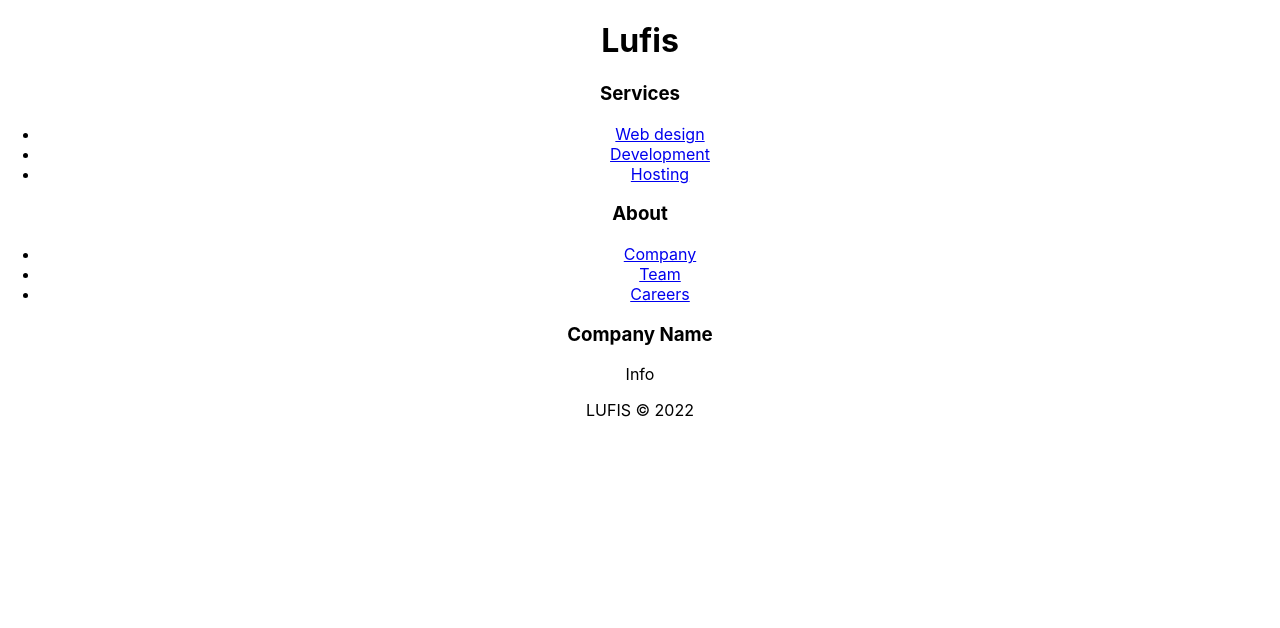
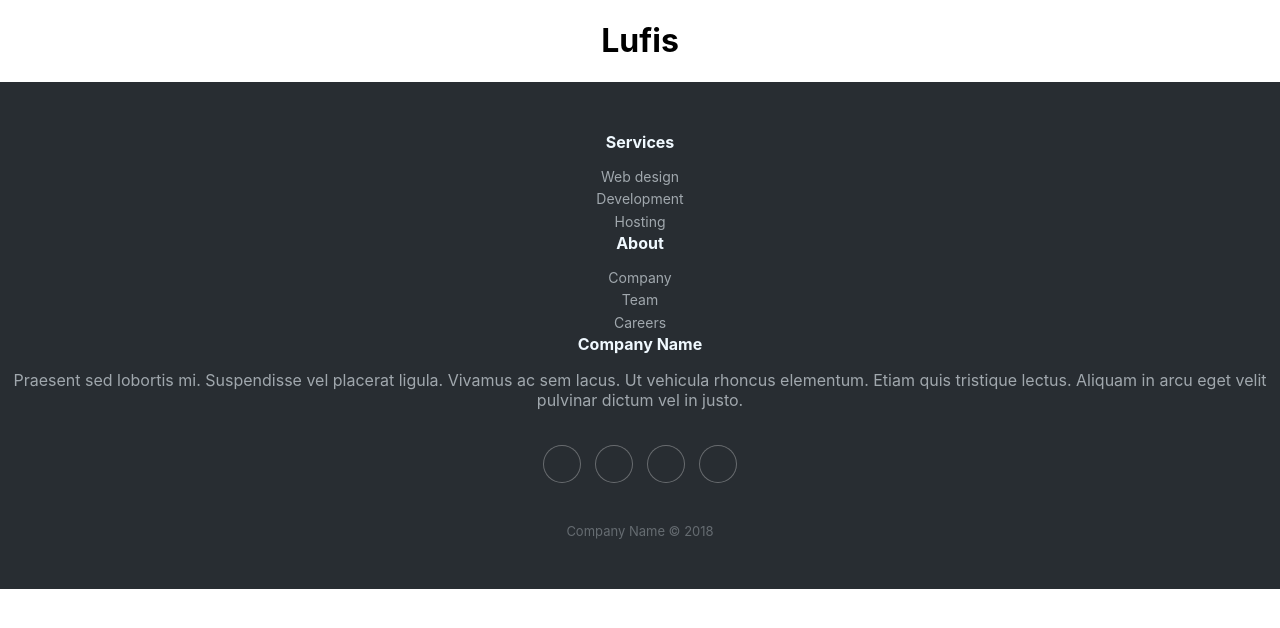
Before and after one commit to ametehan/lufisreact, a React (Create React App) app: page / in a window 1280 px wide. Shown: the top 628 px of the page. Built offline with nearby package versions, Linux system fonts and the light colour scheme.

Commit message:
cük numan

```diff
--- a/src/components/Footer.js
+++ b/src/components/Footer.js
@@ -3,6 +3,9 @@ import "./FooterStyles.css";
 
 const Footer = () => {
   return (
+    <div class="container">
+      <body>
+        <div class="footer-dark">
           <footer>
             <div class="container">
               <div class="row">
@@ -36,7 +39,12 @@ const Footer = () => {
                 </div>
                 <div class="col-md-6 item text">
                   <h3>Company Name</h3>
-            <p>Info</p>
+                  <p>
+                    Praesent sed lobortis mi. Suspendisse vel placerat ligula.
+                    Vivamus ac sem lacus. Ut vehicula rhoncus elementum. Etiam
+                    quis tristique lectus. Aliquam in arcu eget velit pulvinar
+                    dictum vel in justo.
+                  </p>
                 </div>
                 <div class="col item social">
                   <a href="#">
@@ -53,9 +61,14 @@ const Footer = () => {
                   </a>
                 </div>
               </div>
-        <p class="copyright">LUFIS © 2022</p>
+              <p class="copyright">Company Name © 2018</p>
             </div>
           </footer>
+        </div>
+        <script src="https://cdnjs.cloudflare.com/ajax/libs/jquery/3.2.1/jquery.min.js"></script>
+        <script src="https://cdnjs.cloudflare.com/ajax/libs/twitter-bootstrap/4.1.3/js/bootstrap.bundle.min.js"></script>
+      </body>
+    </div>
   );
 };
 
```
Also changed, not shown: src/components/FooterStyles.css (indentation only). Lines whose indentation alone changed are shown as unchanged.
